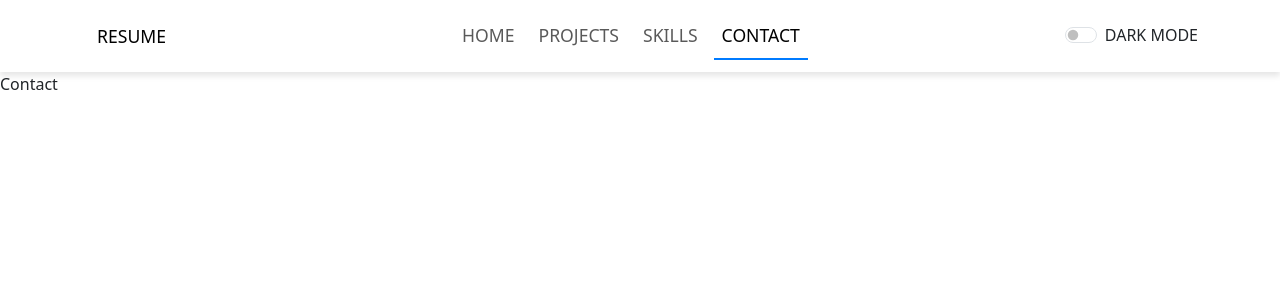
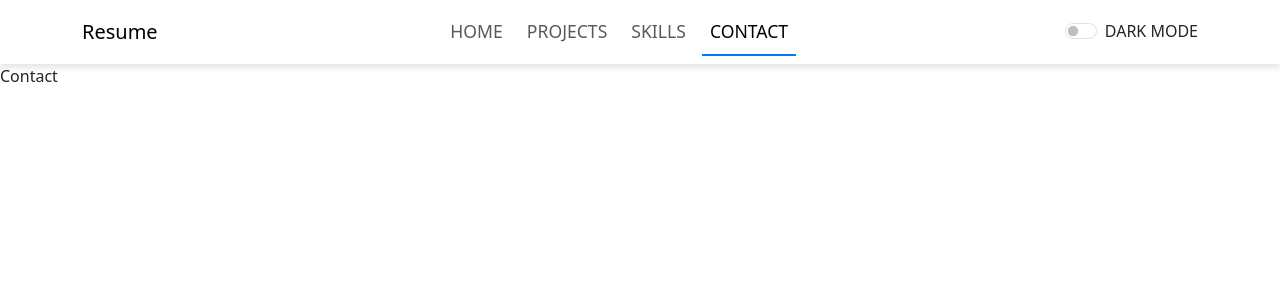
Before and after one commit to KhetrabasiReddy/my-portfolio, a React (Create React App) app: page /#/contact in a window 1280 px wide. Shown: the top 300 px of the page. Built offline with nearby package versions, Linux system fonts and the light colour scheme.

Commit message:
updated basename for hashrouter

```diff
--- a/src/NavBar.js
+++ b/src/NavBar.js
@@ -16,9 +16,12 @@ function NavBar() {
             <Router basename='/'>
                 <Navbar expand="md sticky-top">
                     <Container >
-                        <Navbar.Brand> <a href="./../data/KhetrabasiReddy_Software_Developer.pdf" download="Resume" className="nav-link" target='_blank'>
+                        <Navbar.Brand>
+                            {/* <a href="./../data/KhetrabasiReddy_Software_Developer.pdf" download="Resume" className="nav-link" target='_blank'>
                             Resume
-                        </a></Navbar.Brand>
+                        </a> */}
+                        Resume
+                        </Navbar.Brand>
                         <Navbar.Toggle aria-controls="basic-navbar-nav" />
                         <Navbar.Collapse id="basic-navbar-nav">
                             <Nav className="mx-auto gap-2 ">
```
